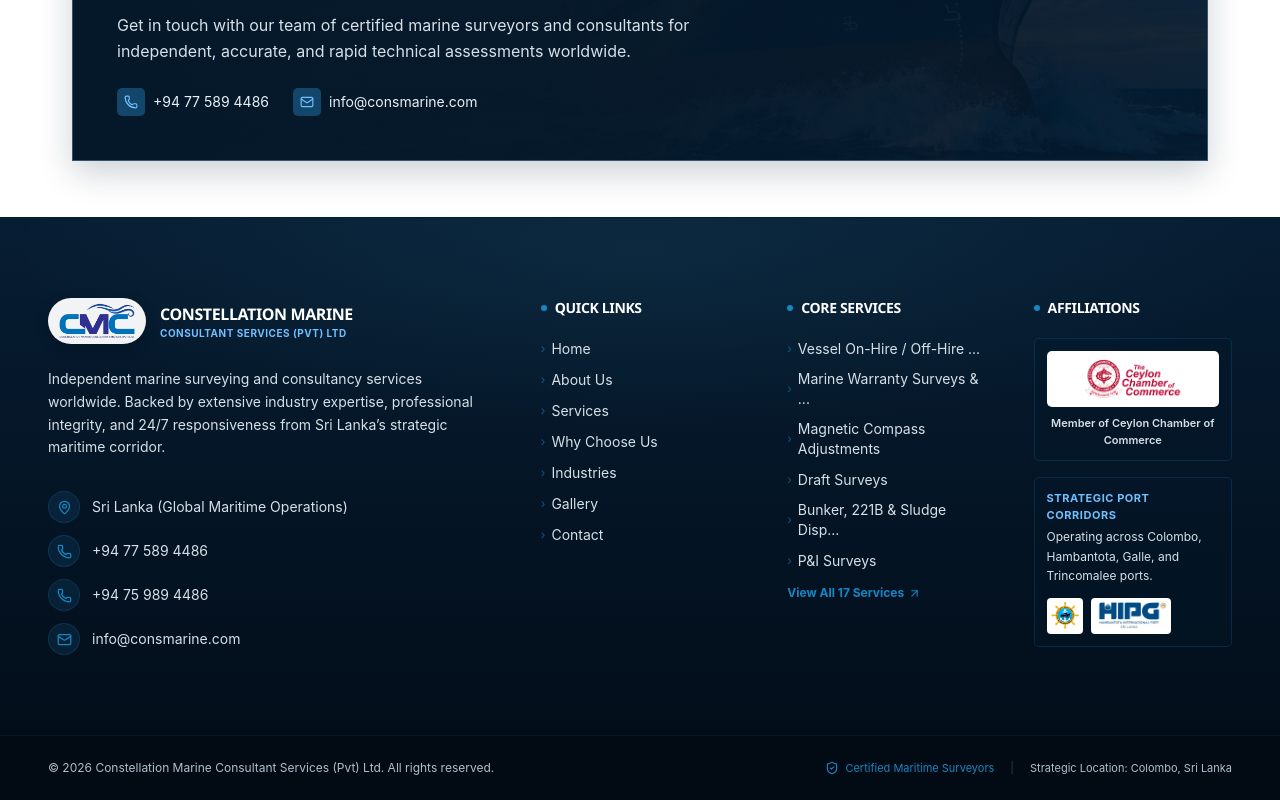
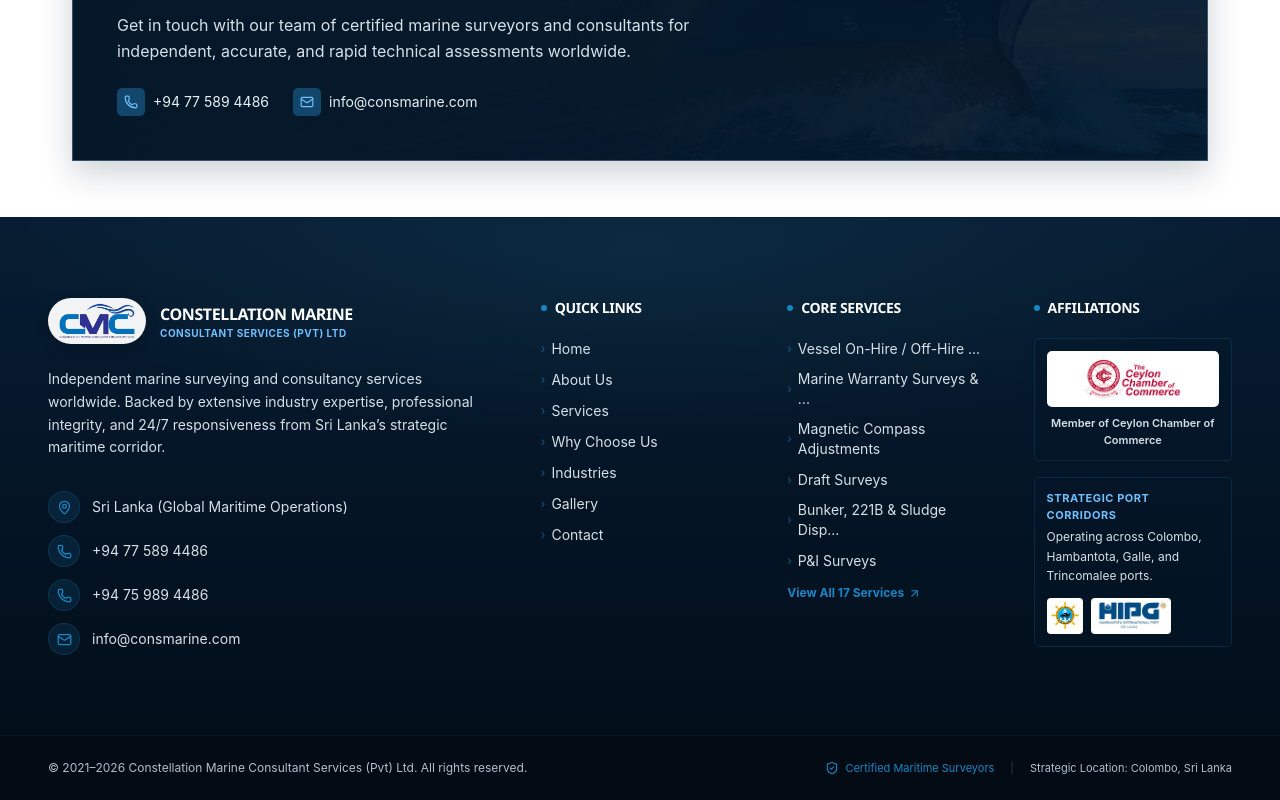
Before and after one commit to drtdsamarawickrama/consmarine, a Next.js app: page / in a window 1280 px wide. Shown: the part 5943-6743 px from the top of the page. Built offline with nearby package versions, Linux system fonts and the light colour scheme.

Commit message:
update footer

```diff
--- a/src/components/layout/Footer.tsx
+++ b/src/components/layout/Footer.tsx
@@ -196,9 +196,9 @@ export default function Footer() {
       <div className="border-t border-aqua/10 bg-[#020a13]">
         <Container className="flex flex-col items-center justify-between gap-3 py-6 text-xs text-mist sm:flex-row">
           <span>
-            © {new Date().getFullYear()} Constellation Marine Consultant
-            Services (Pvt) Ltd. All rights reserved.
-          </span>
+  © 2021–{new Date().getFullYear()} Constellation Marine Consultant
+  Services (Pvt) Ltd. All rights reserved.
+</span>
           <div className="flex items-center gap-4 text-[11px]">
             <span className="flex items-center gap-1.5 text-aqua">
               <ShieldCheck size={14} /> Certified Maritime Surveyors
```
